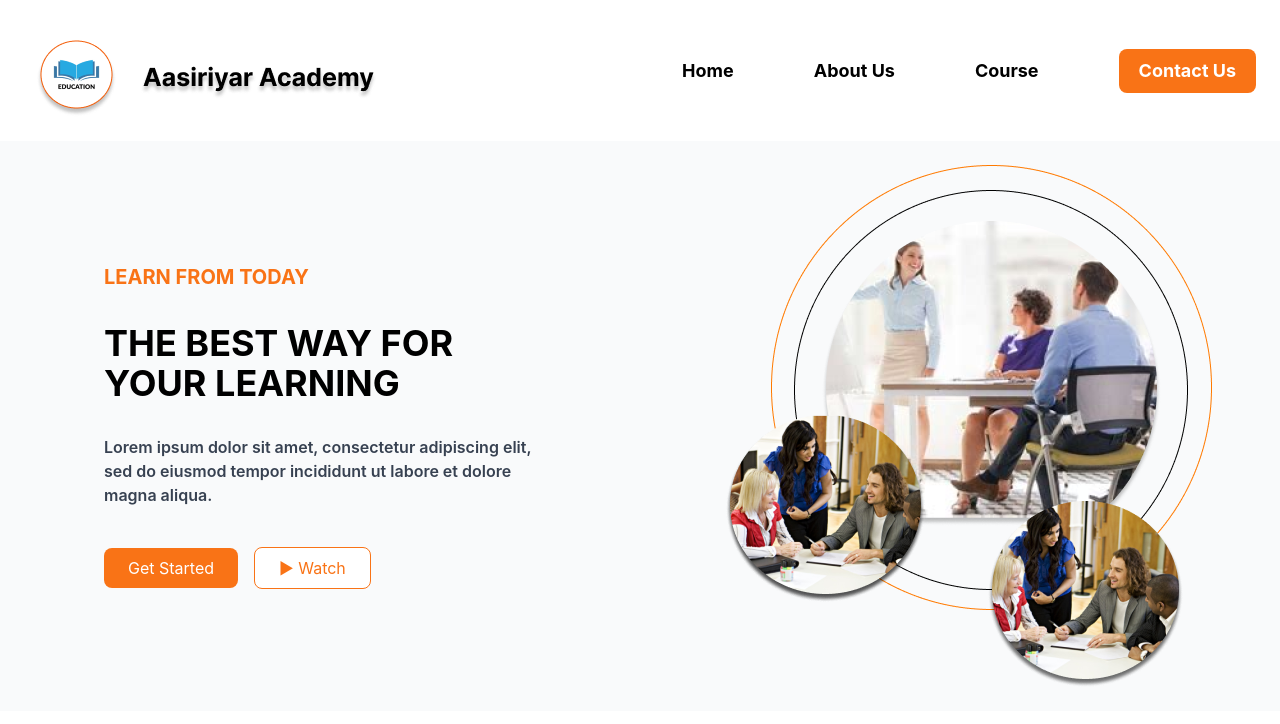
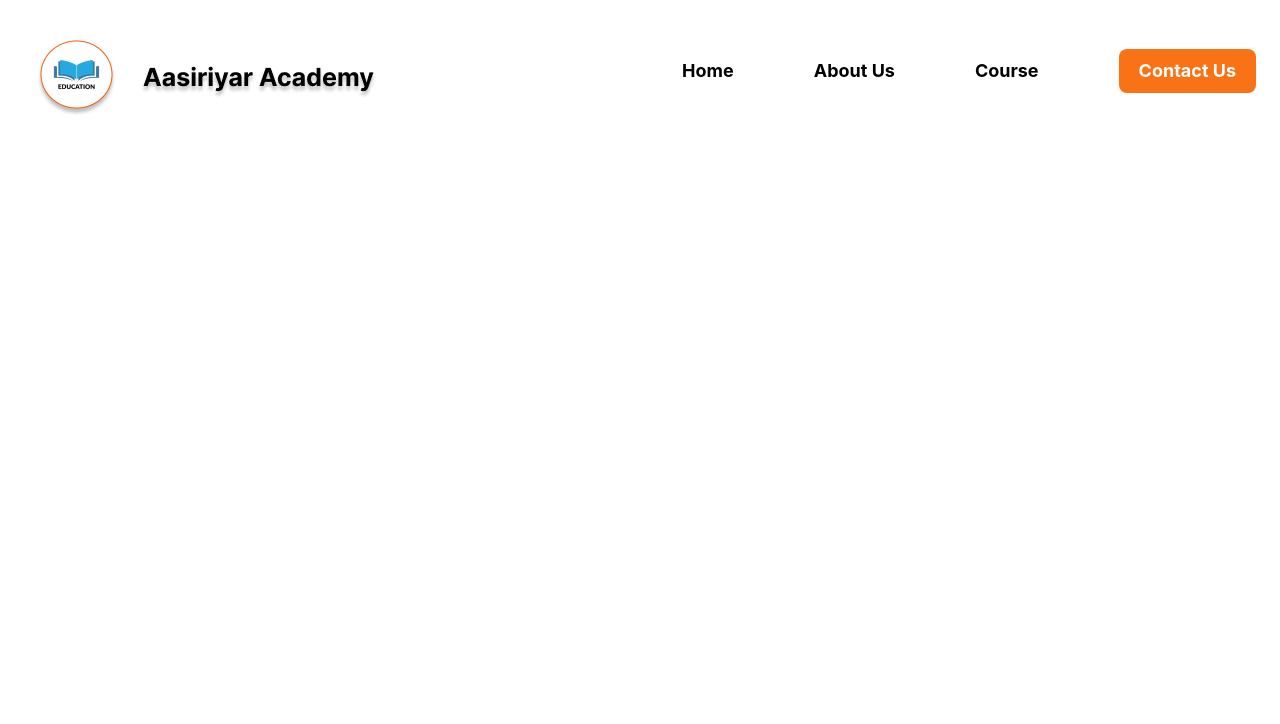
Before and after one commit to abin0001/Asiriyar-Academy, a React (Create React App) app: page / in a window 1280 px wide. Shown: the top 724 px of the page. Built offline with nearby package versions, Linux system fonts and the light colour scheme.

Commit message:
editing routing

```diff
--- a/src/App.js
+++ b/src/App.js
@@ -23,10 +23,10 @@ function App() {
           </nav>
         </header>
         <Routes>
-          <Route path="/" element={<Landing />} />
-          <Route path="/about" element={<About />} />
-          <Route path="/course" element={<Course />} />
-          <Route path="/contact" element={<Contact />} />
+          <Route path="/" element={Landing} />
+          <Route path="/about" element={About} />
+          <Route path="/course" element={Course} />
+          <Route path="/contact" element={Contact } />
         </Routes>
       </div>
     </Router>
--- a/src/components/Landing.js
+++ b/src/components/Landing.js
@@ -1,5 +1,7 @@
 import React from 'react'
 import group from '../assets/group.png'
+import course from '../components/Course'
+import Course from '../components/Course'
 
 const Landing = () => {
   return (
@@ -12,7 +14,7 @@ const Landing = () => {
             Lorem ipsum dolor sit amet, consectetur adipiscing elit, sed do eiusmod tempor incididunt ut labore et dolore magna aliqua.
           </p>
           <div className="space-x-4">
-            <button className="bg-orange-500 text-white px-6 py-2 rounded-lg hover:bg-orange-600 ml-20">Get Started</button>
+            <button className="bg-orange-500 text-white px-6 py-2 rounded-lg hover:bg-orange-600 ml-20">Get Started{Course}</button>
             <button className="bg-white text-orange-500 border border-orange-500 px-6 py-2 rounded-lg hover:bg-orange-50">▶ Watch</button>
           </div>
         </div>
```
